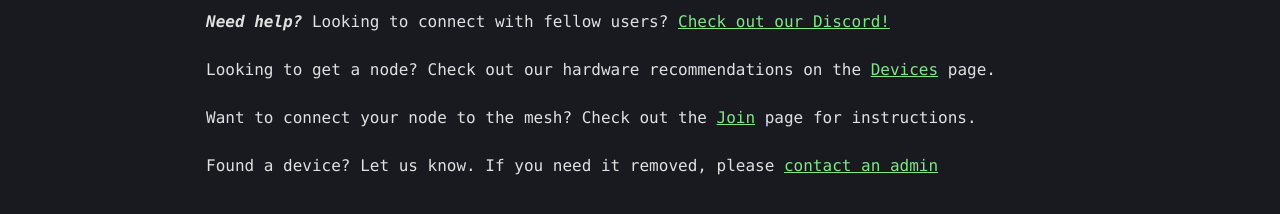
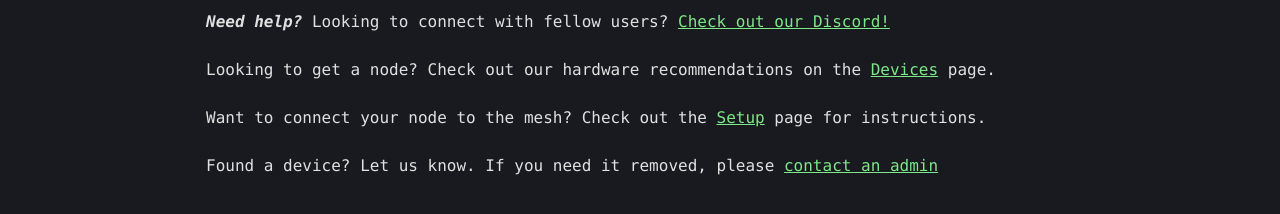
Before and after one commit to vbmesh/vbmesh.github.io, a Jekyll site: the page built from index.html, in a window 1280 px wide. Shown: the part 463-677 px from the top of the page. Built offline with Jekyll 4.4.1, drawn with Linux system fonts in a browser that asks for light colours.

Commit message:
changed homepage 'join' link to 'setup'

```diff
--- a/index.html
+++ b/index.html
@@ -12,7 +12,7 @@ title: VBMesh.net
   <br><br>
   Looking to get a node? Check out our hardware recommendations on the <a href="pages/devices.html">Devices</a> page.
   <br><br>
-  Want to connect your node to the mesh? Check out the <a href="pages/join.html">Join</a> page for instructions.
+  Want to connect your node to the mesh? Check out the <a href="pages/setup.html">Setup</a> page for instructions.
   <br><br>
   Found a device? Let us know. If you need it removed, please <a href="pages/contact.html">contact an admin</a>
 </p>
```
